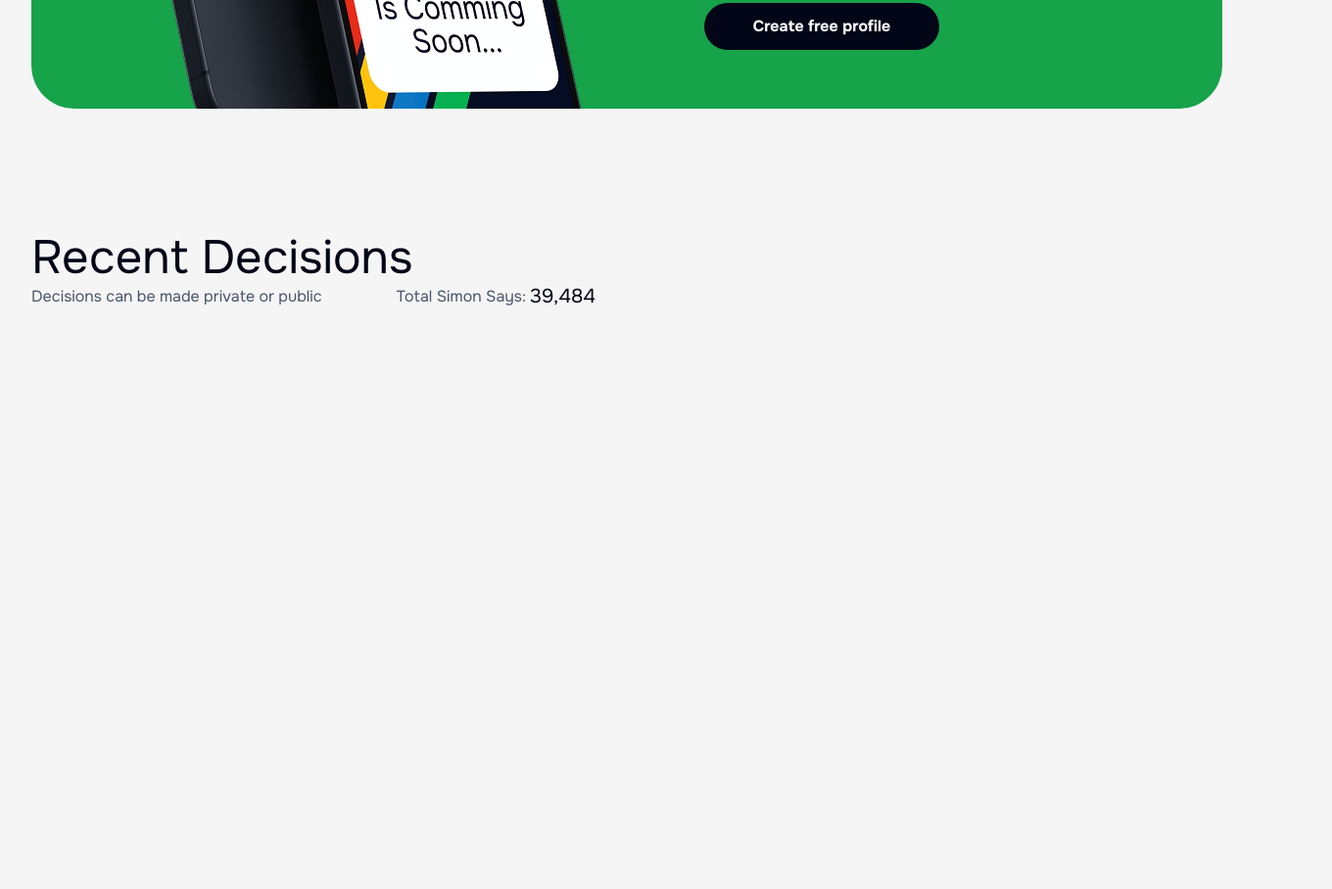
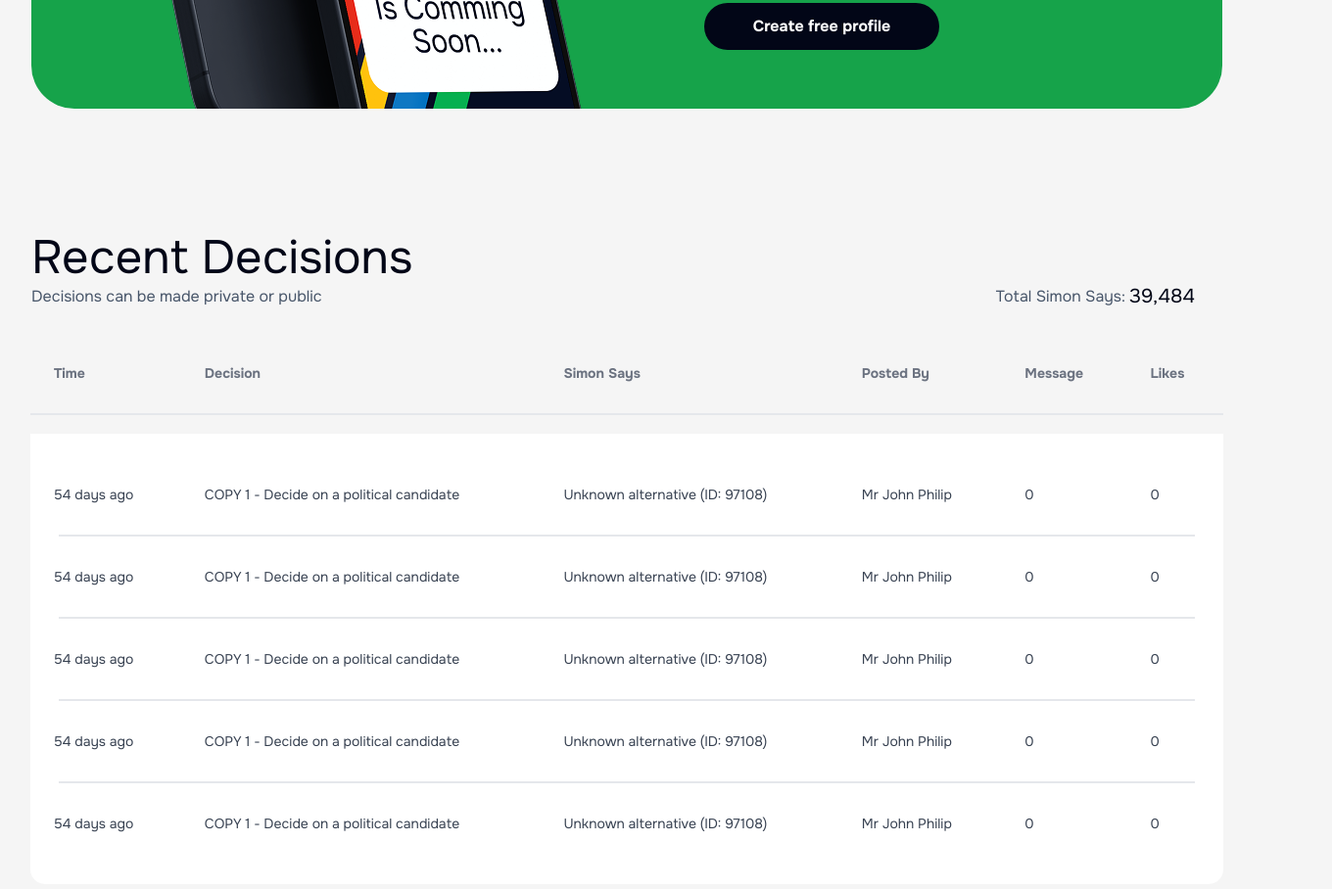
Before and after one commit to Alihaider592/LST, a website: page src/index.html in a window 1280 px wide. Shown: the part 2912-3820 px from the top of the page at 98% size, 1360 px wide, since content can reach past the window. Before the commit the page ends 3231 px from the top, so only its background shows below. Drawn offline with nearby package versions, Linux system fonts and the light colour scheme.

Commit message:
i frame set

```diff
--- a/src/index.html
+++ b/src/index.html
@@ -198,13 +198,13 @@
 </div>
 <!-- Recent Decision board -->
 <section class="w-[576px]">
-<h1 class=" w-[576px] relative right-[320px] justify-start text-slate-950 text-5xl font-normal font-['Onest'] leading-[48px]">Recent Decisions
-    <div class="flex justify-between items-center">
-  <p class="text-slate-600 text-base font-normal font-['Onest'] leading-6">
+<h1 class=" w-[600px] relative right-[320px] justify-start text-slate-950 text-5xl font-normal font-['Onest'] leading-[48px]">Recent Decisions
+  <div class="flex justify-between items-center">
+    <p class="text-slate-600 text-base font-normal font-['Onest'] leading-6">
     Decisions can be made private or public
   </p>
 
-  <span class="flex items-center space-x-1">
+  <span class="flex items-center relative left-[98%] space-x-1">
     <span class="text-slate-600 text-base font-normal font-['Onest'] leading-6">
       Total Simon Says:
     </span>
@@ -213,10 +213,133 @@
     </span>
   </span>
 </div>
+</h1>
 
-  </h1>
 </section>
+<!-- Recent Decision board Table -->
+<section>
+  <table class="w-[1216px] h-96 justify-center items-center text-sm text-left text-gray-700 bg-white rounded-[15px]">
+    <thead class="bg-neutral-100 text-gray-500 font-semibold">
+          <tr>
+            <th class="px-6 py-3">Time</th>
+            <th class="px-6 py-3">Decision</th>
+            <th class="px-6 py-3">Simon Says</th>
+            <th class="px-6 py-3">Posted By</th>
+            <th class="px-6 py-3">Message</th>
+            <th class="px-6 py-3">Likes</th>
+          </tr>
+          <tr>
+      <td colspan="6" class="py-5">
+        <div class="mx-auto w-[1216px] h-0 outline outline-1 outline-offset-[-0.5px] outline-gray-200"></div>
+      </td>
+    </tr>
+        </thead>
+        <div>
+<div class="p-5"></div>
+          <tbody>
+            <!-- Row 1 -->
+           <td colspan="6" class="py-5">
+    <tr>
+      <td class="px-6 py-3">54 days ago</td>
+      <td class="px-6 py-3">COPY 1 - Decide on a political candidate</td>
+      <td class="px-6 py-3">Unknown alternative (ID: 97108)</td>
+      <td class="px-6 py-3">Mr John Philip</td>
+      <td class="px-6 py-3">0</td>
+      <td class="px-6 py-3">0</td>
+    </tr>
+</td>
+    <!-- Outline Line -->
+    <tr>
+      <td colspan="6" class="py-5">
+        <div class="mx-auto w-[1158px] h-0 outline outline-1 outline-offset-[-0.5px] outline-gray-200"></div>
+      </td>
+    </tr>
+
+    <!-- Row 2 -->
+    <tr>
+      <td class="px-6 py-3">54 days ago</td>
+      <td class="px-6 py-3">COPY 1 - Decide on a political candidate</td>
+      <td class="px-6 py-3">Unknown alternative (ID: 97108)</td>
+      <td class="px-6 py-3">Mr John Philip</td>
+      <td class="px-6 py-3">0</td>
+      <td class="px-6 py-3">0</td>
+    </tr>
+
+    <!-- Outline Line -->
+    <tr>
+      <td colspan="6" class="py-5">
+        <div class="mx-auto w-[1158px] h-0 outline outline-1 outline-offset-[-0.5px] outline-gray-200"></div>
+      </td>
+    </tr>
+
+    <!-- Row 3 -->
+    <tr>
+      <td class="px-6 py-3">54 days ago</td>
+      <td class="px-6 py-3">COPY 1 - Decide on a political candidate</td>
+      <td class="px-6 py-3">Unknown alternative (ID: 97108)</td>
+      <td class="px-6 py-3">Mr John Philip</td>
+      <td class="px-6 py-3">0</td>
+      <td class="px-6 py-3">0</td>
+    </tr>
+
+    <!-- Outline Line -->
+    <tr>
+      <td colspan="6" class="py-5">
+        <div class="mx-auto w-[1158px] h-0 outline outline-1 outline-offset-[-0.5px] outline-gray-200"></div>
+      </td>
+    </tr>
+
+    <!-- Row 4 -->
+    <tr>
+      <td class="px-6 py-3">54 days ago</td>
+      <td class="px-6 py-3">COPY 1 - Decide on a political candidate</td>
+      <td class="px-6 py-3">Unknown alternative (ID: 97108)</td>
+      <td class="px-6 py-3">Mr John Philip</td>
+      <td class="px-6 py-3">0</td>
+      <td class="px-6 py-3">0</td>
+    </tr>
+
+    <!-- Outline Line -->
+    <tr>
+      <td colspan="6" class="py-5">
+        <div class="mx-auto w-[1158px] h-0 outline outline-1 outline-offset-[-0.5px] outline-gray-200"></div>
+      </td>
+    </tr>
+    <tr>
+      <td class="px-6 py-3">54 days ago</td>
+      <td class="px-6 py-3">COPY 1 - Decide on a political candidate</td>
+      <td class="px-6 py-3">Unknown alternative (ID: 97108)</td>
+      <td class="px-6 py-3">Mr John Philip</td>
+      <td class="px-6 py-3">0</td>
+      <td class="px-6 py-3">0</td>
+    </tr>
+    <td colspan="6" class="py-5">
+        <div class="mx-auto w-[1216px] h-0 outline outline-1 outline-offset-[-0.5px] outline-white"></div>
+      </td>
+    </tbody>
   </div>
-</body>
+</table>
+</section>
+<!-- iframe Secstion -->
+<section class="mt-24">
+  <div class="w-[1440px] h-[454px] bg-slate-950 flex items-center justify-center">
+<div class="w-32 h-32 relative flex items-center justify-center">
+  <!-- Outer Circle -->
+  <div class="w-32 h-32 bg-white/10 rounded-full flex items-center justify-center">
+    <!-- Inner Circle -->
+    <div class="w-24 h-24 bg-white/30 rounded-full flex items-center justify-center">
+      <!-- Play Icon -->
+      <img src="/Polygon 1.svg" alt="Play" class="w-6 h-6">
+    </div>
+  </div>
+</div>
+  </div>
+</section>
+<!-- cards section -->
+ <section>
+  <div class="w-[576px] justify-start text-slate-950 text-5xl font-normal font-['Onest'] leading-[48px]">What People & Press Love About Simon</div>
+ </section>
+    </div>
+  </body>
 
 </html>
```
Also changed, not shown: Polygon 1.svg (added).
